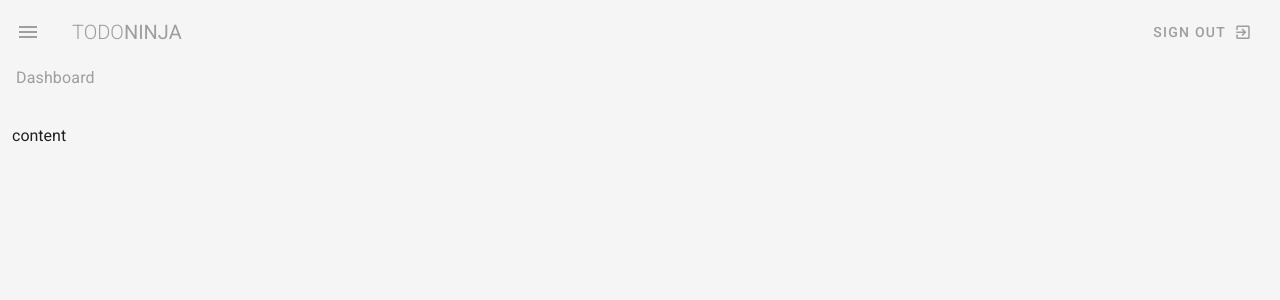
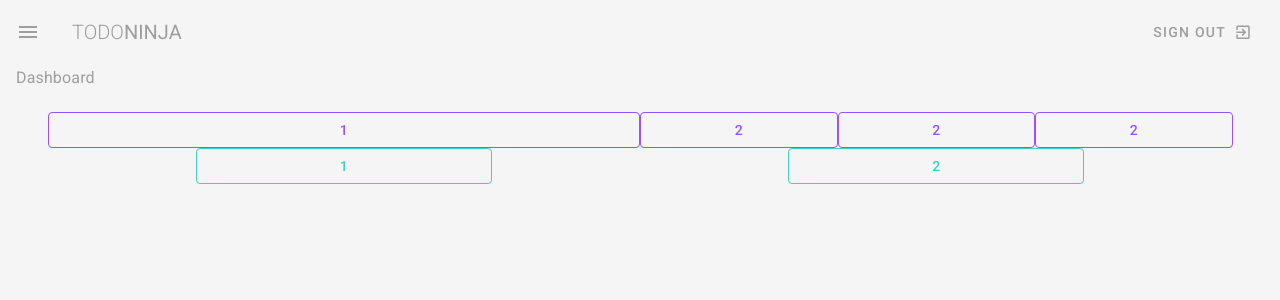
Before and after one commit to sai-myne/Vuetify, a Vue app: page / in a window 1280 px wide. Shown: the top 300 px of the page. Built offline with nearby package versions, Linux system fonts and the light colour scheme.

Commit message:
The Grid System Part 1

```diff
--- a/src/App.vue
+++ b/src/App.vue
@@ -1,9 +1,9 @@
 <template>
   <v-app>
     <Navbar />
-    <v-content class="grey lighten-4">
+    <v-main class="grey lighten-4">
       <router-view></router-view>
-    </v-content>
+    </v-main>
   </v-app>
 </template>
 
--- a/src/views/Dashboard.vue
+++ b/src/views/Dashboard.vue
@@ -2,8 +2,32 @@
   <div class="dashboard">
     <h1 class='subtitle-1 grey--text mx-4 mb-4'>Dashboard</h1>
 
-    <v-container fluid class="my-5">
-        content
+    <v-container class="my-5">
+
+      <v-layout row wrap>
+        <v-flex xs12 md6>
+          <v-btn outlined block color="primary">1</v-btn>
+        </v-flex>
+        <v-flex xs4 md2>
+          <v-btn outlined block color="primary">2</v-btn>
+        </v-flex>
+        <v-flex xs4 md2>
+          <v-btn outlined block color="primary">2</v-btn>
+        </v-flex>
+        <v-flex xs4 md2>
+          <v-btn outlined block color="primary">2</v-btn>
+        </v-flex>
+      </v-layout>
+
+      <v-layout row wrap justify-space-around>
+        <v-flex xs4 md3>
+          <v-btn outlined block color="success">1</v-btn>
+        </v-flex>
+        <v-flex xs4 md3>
+          <v-btn outlined block color="success">2</v-btn>
+        </v-flex>
+      </v-layout>
+
     </v-container>
   </div>
 </template>
```
